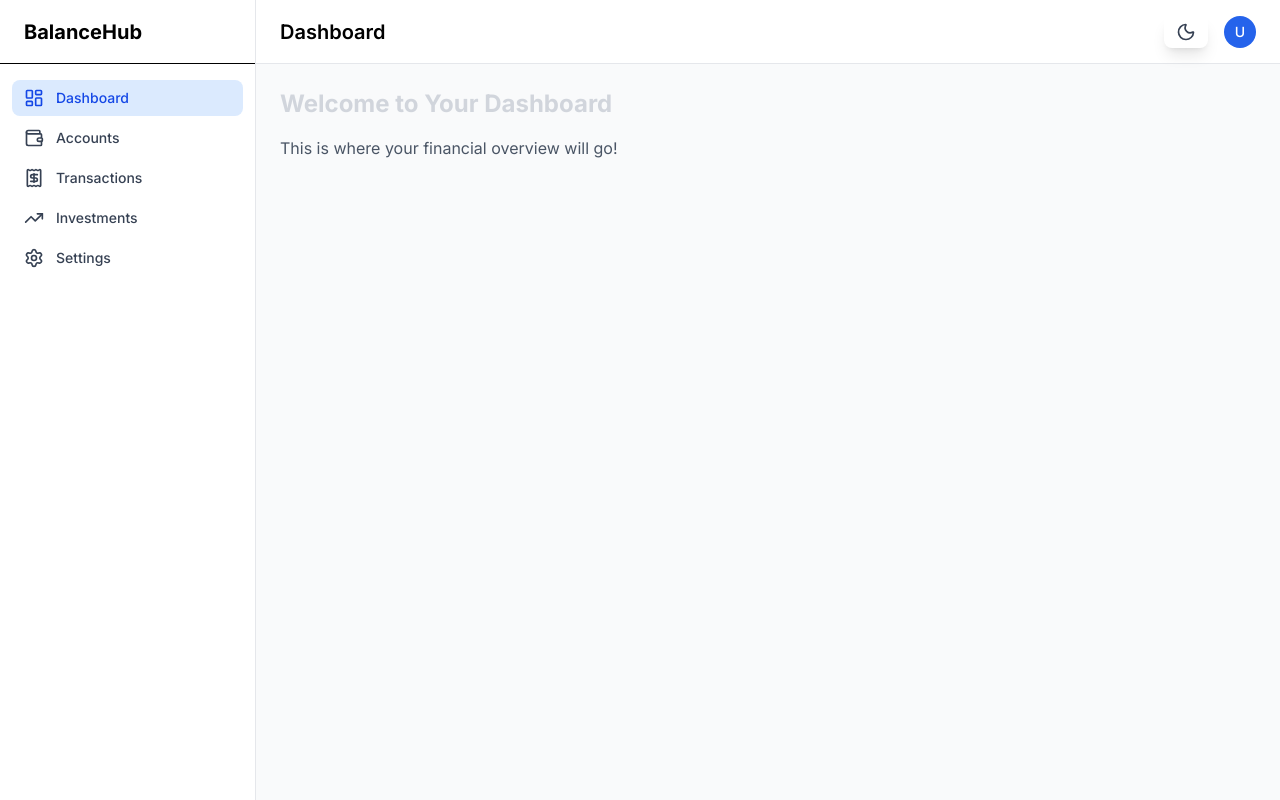
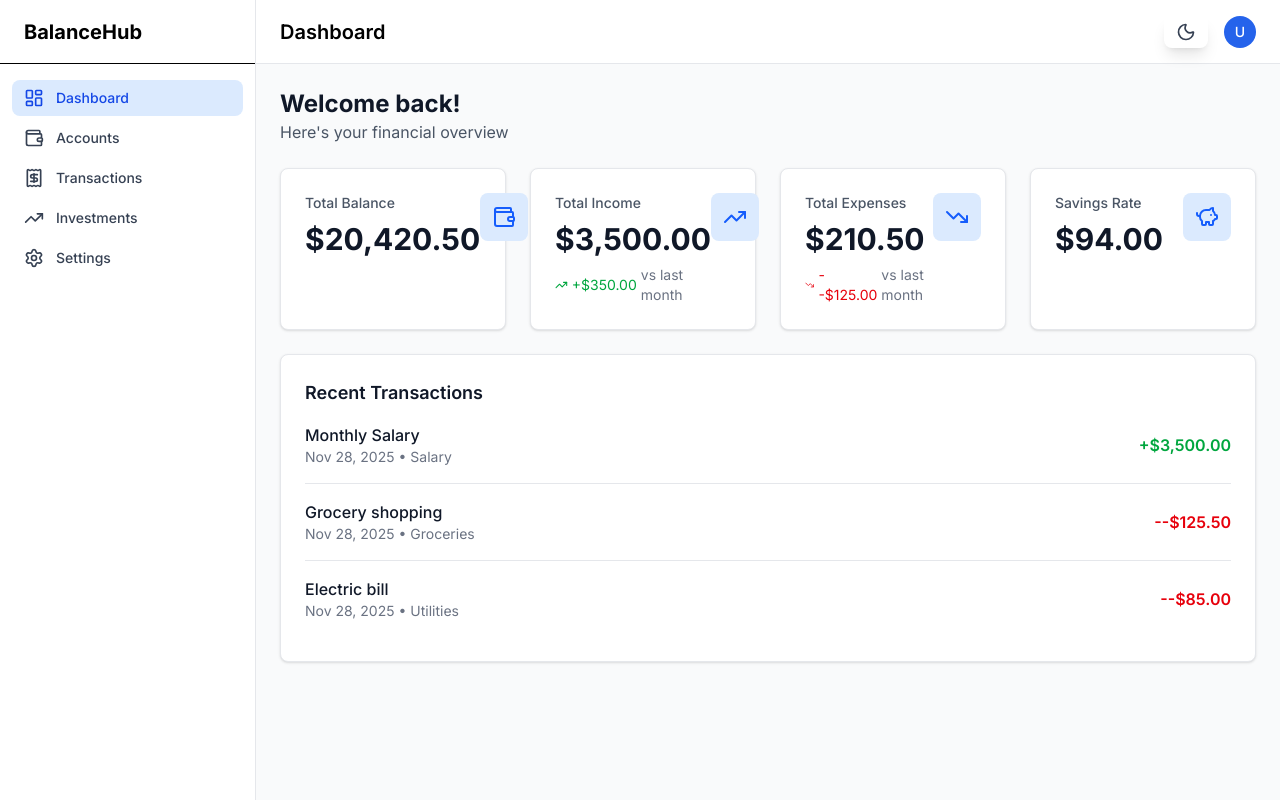
Before and after one commit to katzMotel/balance-hub, a Next.js app: page /dashboard in a window 1280 px wide. Built offline with nearby package versions, Linux system fonts and the light colour scheme.

Commit message:
created dashboard page, transactionsSlice. todo:add recharts, add filtering, stats

```diff
--- a/app/dashboard/page.tsx
+++ b/app/dashboard/page.tsx
@@ -1,10 +1,109 @@
+'use client';
+
+import { useEffect } from 'react';
+import { useAppDispatch, useAppSelector } from '@/store/hooks';
+import {
+  selectTotalBalance,
+  fetchAccounts
+} from '@/store/slices/accountsSlice';
+import {
+  selectTotalIncome,
+  selectTotalExpenses,
+  selectRecentTransactions,
+  fetchTransactions,
+} from '@/store/slices/transactionsSlice';
+import { StatCard } from '@/components/ui/StatCard';
+import { Card, CardHeader, CardTitle } from '@/components/ui/Card';
+import { formatCurrency, formatDate } from '@/lib/utils/format';
+import { Wallet, TrendingUp, TrendingDown, PiggyBank } from 'lucide-react';
+
 export default function DashboardPage() {
+  const dispatch = useAppDispatch();
+
+  const totalBalance = useAppSelector(selectTotalBalance);
+  const totalIncome = useAppSelector(selectTotalIncome);
+  const totalExpenses = useAppSelector(selectTotalExpenses);
+  const recentTransactions = useAppSelector(selectRecentTransactions);
+
+  useEffect(() => {
+    dispatch(fetchAccounts());
+    dispatch(fetchTransactions());
+  }, [dispatch]);
+
+  const savingsRate = totalIncome > 0
+    ? ((totalIncome - totalExpenses) / totalIncome * 100).toFixed(1)
+    : 0;
+
   return (
-    <div>
-      <h2 className="text-2xl font-bold mb-4">Welcome to Your Dashboard</h2>
-      <p className="text-gray-600 dark:text-gray-400">
-        This is where your financial overview will go!
-      </p>
+    <div className="space-y-6">
+      {/* Welcome */}
+      <div>
+        <h2 className="text-2xl font-bold text-gray-900 dark:text-white">
+          Welcome back!
+        </h2>
+        <p className="text-gray-600 dark:text-gray-400">
+          Here's your financial overview
+        </p>
+      </div>
+
+      {/* Stats Grid */}
+      <div className="grid gap-6 md:grid-cols-2 lg:grid-cols-4">
+        <StatCard
+          title="Total Balance"
+          value={totalBalance}
+          icon={<Wallet className="h-6 w-6" />}
+        />
+        <StatCard
+          title="Total Income"
+          value={totalIncome}
+          change={350}
+          icon={<TrendingUp className="h-6 w-6" />}
+        />
+        <StatCard
+          title="Total Expenses"
+          value={totalExpenses}
+          change={-125}
+          icon={<TrendingDown className="h-6 w-6" />}
+        />
+        <StatCard
+          title="Savings Rate"
+          value={Number(savingsRate)}
+          icon={<PiggyBank className="h-6 w-6" />}
+        />
+      </div>
+
+      {/* Recent Transactions */}
+      <Card>
+        <CardHeader>
+          <CardTitle>Recent Transactions</CardTitle>
+        </CardHeader>
+        <div className="space-y-4">
+          {recentTransactions.map((transaction) => (
+            <div
+              key={transaction.id}
+              className="flex items-center justify-between border-b border-gray-200 dark:border-gray-700 pb-4 last:border-0"
+            >
+              <div>
+                <p className="font-medium text-gray-900 dark:text-white">
+                  {transaction.description}
+                </p>
+                <p className="text-sm text-gray-500">
+                  {formatDate(transaction.date)} • {transaction.category}
+                </p>
+              </div>
+              <span
+                className={`font-semibold ${
+                  transaction.type === 'income'
+                    ? 'text-green-600'
+                    : 'text-red-600'
+                }`}
+              >
+                {formatCurrency(transaction.amount, true)}
+              </span>
+            </div>
+          ))}
+        </div>
+      </Card>
     </div>
   );
 }
--- /dev/null
+++ b/components/ui/StatCard.tsx
@@ -0,0 +1,48 @@
+import { ReactNode } from 'react';
+import { Card } from './Card';
+import { formatCurrency } from '@/lib/utils/format';
+import { TrendingUp, TrendingDown } from 'lucide-react';
+
+interface StatCardProps {
+  title: string;
+  value: number;
+  change?: number;
+  icon?: ReactNode;
+}
+
+export function StatCard({ title, value, change, icon }: StatCardProps) {
+  const isPositive = change !== undefined && change > 0;
+  const isNegative = change !== undefined && change < 0;
+
+  return (
+    <Card>
+      <div className="flex items-start justify-between">
+        <div className="flex-1">
+          <p className="text-sm font-medium text-gray-600 dark:text-gray-400">
+            {title}
+          </p>
+          <p className="mt-2 text-3xl font-bold text-gray-900 dark:text-white">
+            {formatCurrency(value)}
+          </p>
+
+          {change !== undefined && (
+            <div className="mt-2 flex items-center text-sm">
+              {isPositive && <TrendingUp className="mr-1 h-4 w-4 text-green-600" />}
+              {isNegative && <TrendingDown className="mr-1 h-4 w-4 text-red-600" />}
+              <span className={isPositive ? 'text-green-600' : 'text-red-600'}>
+                {formatCurrency(change, true)}
+              </span>
+              <span className="ml-1 text-gray-500">vs last month</span>
+            </div>
+          )}
+        </div>
+
+        {icon && (
+          <div className="rounded-lg bg-blue-100 dark:bg-blue-900 p-3 text-blue-600">
+            {icon}
+          </div>
+        )}
+      </div>
+    </Card>
+  );
+}
--- /dev/null
+++ b/lib/utils/format.ts
@@ -0,0 +1,30 @@
+/**
+ * Format currency values to a string with two decimal places and a dollar sign.
+ */
+export function formatCurrency(amount: number, showSign: boolean = false): string {
+    const formatted = new Intl.NumberFormat('en-US', {
+        style: 'currency',
+        currency: 'USD',
+        minimumFractionDigits: 2,
+    }).format(amount);
+    if(showSign && amount !== 0){
+        return amount > 0 ? `+${formatted}` : `-${formatted}`;
+    }
+    return amount < 0 ? `-${formatted}` : formatted;
+}
+
+/**
+ * Format Date
+ * */
+export function formatDate(date: string | Date): string{
+    const d = typeof date === 'string' ? new Date(date) : date;
+    return d.toLocaleDateString('en-US', {
+       month: 'short',
+       day: 'numeric',
+       year: 'numeric',
+    });
+}
+
+export function cn(...classes: (string | boolean | undefined | null)[]): string {
+    return classes.filter(Boolean).join(' ');
+}
--- /dev/null
+++ b/store/slices/transactionsSlice.ts
@@ -0,0 +1,89 @@
+import { createSlice, createAsyncThunk } from '@reduxjs/toolkit';
+import type { RootState } from '../store';
+import type { Transaction } from '@/types/types.index';
+
+interface TransactionsState {
+  transactions: Transaction[];
+  loading: boolean;
+}
+
+const initialState: TransactionsState = {
+  transactions: [],
+  loading: false,
+};
+
+export const fetchTransactions = createAsyncThunk(
+  'transactions/fetchTransactions',
+  async () => {
+    await new Promise(resolve => setTimeout(resolve, 500));
+    return [
+      {
+        id: '1',
+        accountId: '1',
+        amount: 3500,
+        type: 'income' as const,
+        category: 'Salary',
+        description: 'Monthly Salary',
+        date: new Date().toISOString(),
+        createdAt: new Date().toISOString(),
+      },
+      {
+        id: '2',
+        accountId: '1',
+        amount: -125.50,
+        type: 'expense' as const,
+        category: 'Groceries',
+        description: 'Grocery shopping',
+        date: new Date().toISOString(),
+        createdAt: new Date().toISOString(),
+      },
+      {
+        id: '3',
+        accountId: '1',
+        amount: -85,
+        type: 'expense' as const,
+        category: 'Utilities',
+        description: 'Electric bill',
+        date: new Date().toISOString(),
+        createdAt: new Date().toISOString(),
+      },
+    ];
+  }
+);
+
+const transactionsSlice = createSlice({
+  name: 'transactions',
+  initialState,
+  reducers: {},
+  extraReducers: (builder) => {
+    builder
+      .addCase(fetchTransactions.pending, (state) => {
+        state.loading = true;
+      })
+      .addCase(fetchTransactions.fulfilled, (state, action) => {
+        state.loading = false;
+        state.transactions = action.payload;
+      });
+  },
+});
+
+// Selectors
+export const selectAllTransactions = (state: RootState) =>
+  state.transactions.transactions;
+
+export const selectTotalIncome = (state: RootState) =>
+  state.transactions.transactions
+    .filter(t => t.type === 'income')
+    .reduce((sum, t) => sum + t.amount, 0);
+
+export const selectTotalExpenses = (state: RootState) =>
+  state.transactions.transactions
+    .filter(t => t.type === 'expense')
+    .reduce((sum, t) => sum + Math.abs(t.amount), 0);
+
+export const selectRecentTransactions = (state: RootState) =>
+  [...state.transactions.transactions]
+    .sort((a, b) => new Date(b.date).getTime() - new Date(a.date).getTime())
+    .slice(0, 5);
+
+export default transactionsSlice.reducer;
--- a/store/store.ts
+++ b/store/store.ts
@@ -1,11 +1,13 @@
 import { configureStore } from "@reduxjs/toolkit";
 import accountsReducer from "./slices/accountsSlice";
 import uiReducer from "./slices/uiSlice";
+import transactionsReducer from "./slices/transactionsSlice";
 export const store = configureStore({
     reducer: {
         // Add your reducers here
         accounts: accountsReducer,
         ui: uiReducer,
+        transactions: transactionsReducer,
     },
     });
 export type RootState = ReturnType<typeof store.getState>;
```
Also changed, not shown: types/types.index.ts (+13 -1 lines).
